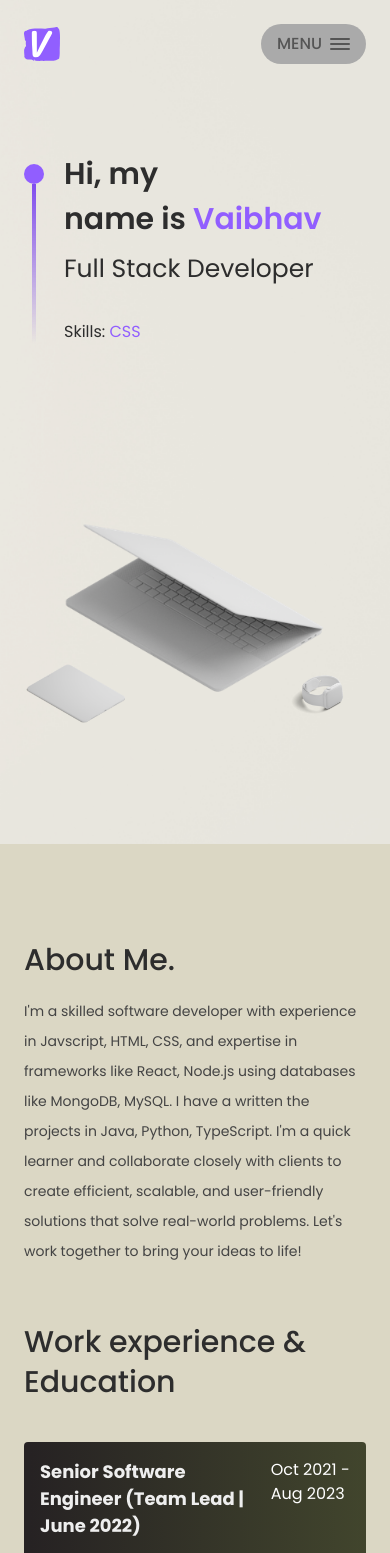
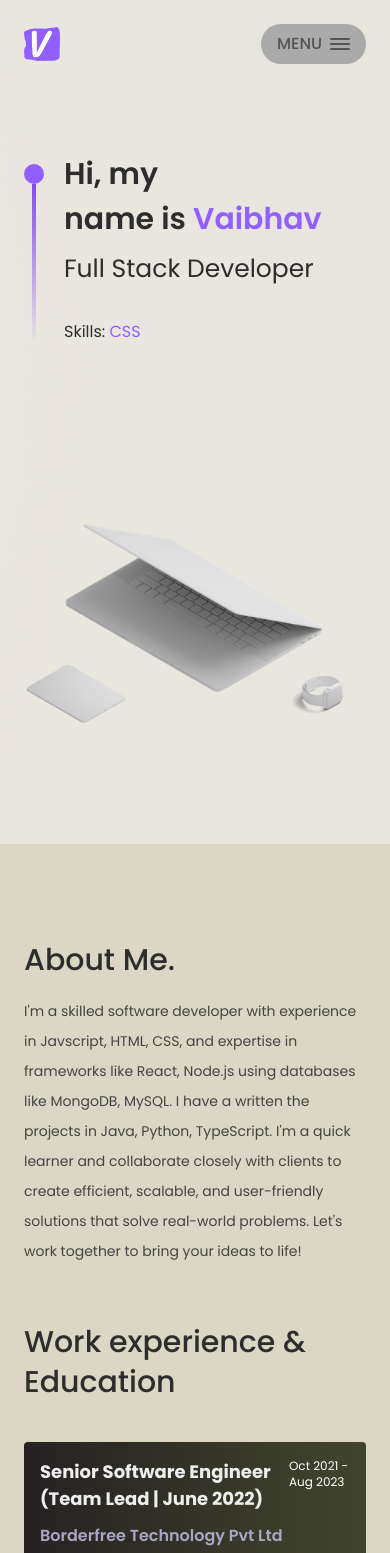
Before and after one commit to vy-github/portfolio, a React (Vite) app: page / in a window 390 px wide. Shown: the top 1553 px of the page. Built offline with nearby package versions, Linux system fonts and the light colour scheme.

Commit message:
fix: navbar background, section motion effect and project heading overlap issues

```diff
--- a/src/components/About.jsx
+++ b/src/components/About.jsx
@@ -38,7 +38,7 @@ const ServiceCard = ({ index, title, icon }) => (
 const About = () => {
   return (
     <>
-      <motion.div variants={textVariant()}>
+      <motion.div variants={textVariant()} className="aboutsection-head">
         {/* <p className={styles.sectionSubText}>Introduction</p> */}
         <h2 className={styles.sectionHeadText}>About Me.</h2>
       </motion.div>
--- a/src/components/HomePage.jsx
+++ b/src/components/HomePage.jsx
@@ -1,7 +1,7 @@
 import React from "react";
 import { TypeAnimation } from "react-type-animation";
 import { motion } from "framer-motion";
-import { slideIn } from "../utils/motion";
+import { slideIn, textVariant } from "../utils/motion";
 import { skills } from "../constants";
 import { SectionWrapper } from "../hoc";
 import { styles } from "../styles";
@@ -17,7 +17,7 @@ const HomePage = () => {
         className={`fixed inset-y-auto inset-0 top-[30%] w-full sm:pl-16 flex flex-row items-start gap-5 mx-auto ${styles.paddingX}`}
       > */}
       <motion.div
-      variants={slideIn("left", "tween", 0.2, 1)}
+        variants={textVariant()}
         className={`fixed left-0 md:top-[30%] top-36 w-full sm:pl-16 flex flex-row items-start gap-5 mx-auto ${styles.paddingX} z-10`}
       >
         <div className="hidden xss:flex flex-col justify-center items-center mt-5">
@@ -53,12 +53,24 @@ const HomePage = () => {
       </motion.div>
 
       <motion.div
-        variants={slideIn("right", "spring", 0.5, 1)}
+        variants={slideIn("right", "spring", 0.5, 1.5)}
         className={`md:hidden block fixed top-[47%] left-0 right-0 min-w-[400px] w-full h-full`}
       >
-        <img src={macbook} alt="not found" className="absolute w-[400px] right-0 top-[-38px]" />
-        <img src={watch} alt="not found" className="absolute w-[68px] right-[45px] top-[258px]"/>
-        <img src={ipad} alt="not found" className="absolute w-[150px] right-[247px] top-[200px]" />
+        <img
+          src={macbook}
+          alt="not found"
+          className="absolute w-[400px] right-0 top-[-38px]"
+        />
+        <img
+          src={watch}
+          alt="not found"
+          className="absolute w-[68px] right-[45px] top-[258px]"
+        />
+        <img
+          src={ipad}
+          alt="not found"
+          className="absolute w-[150px] right-[247px] top-[200px]"
+        />
       </motion.div>
     </section>
   );
--- a/src/components/Navbar.jsx
+++ b/src/components/Navbar.jsx
@@ -12,8 +12,9 @@ const Navbar = () => {
 
   useEffect(() => {
     const handleScroll = () => {
-      const scrollTop = window.scrollY;
-      if (scrollTop > 780) {
+      // const scrollTop = window.scrollY;
+      const element = document.querySelector(".aboutsection-head");
+      if (element.getBoundingClientRect().top < 110) {
         setScrolled(true);
       } else {
         setScrolled(false);
--- a/src/components/VerticalTimelineCard.jsx
+++ b/src/components/VerticalTimelineCard.jsx
@@ -7,15 +7,32 @@ import { styles } from "../styles";
 const VerticalTimelineCard = ({ experience }) => {
   return (
     <>
-      <div className="relative flex justify-between z-10">
+      <div className="relative flex justify-between gap-3 z-10">
         <h3 className={styles.cardHeadText}>{experience.title}</h3>
         {experience.date && (
           <span
-            className="vertical-timeline-element-date"
+            className="vertical-timeline-element-date md:text-base text-xs"
             style={{ padding: 0 }}
           >
             {experience.date}
           </span>
+        )}
+
+        {experience?.source_code_link && (
+          <div className="relative inset-0 flex justify-end card-img_hover z-0">
+            <div
+              onClick={() =>
+                window.open(experience?.source_code_link, "_blank")
+              }
+              className="black-gradient w-10 h-10 rounded-full flex justify-center items-center cursor-pointer"
+            >
+              <img
+                src={github}
+                alt="source code"
+                className="w-1/2 h-1/2 object-contain"
+              />
+            </div>
+          </div>
         )}
       </div>
       {experience.company_name && (
@@ -35,21 +52,6 @@ const VerticalTimelineCard = ({ experience }) => {
         ))}
       </ul>
 
-      {experience?.source_code_link && (
-        <div className="absolute inset-0 flex justify-end m-3 card-img_hover z-0">
-          <div
-            onClick={() => window.open(experience?.source_code_link, "_blank")}
-            className="black-gradient w-10 h-10 rounded-full flex justify-center items-center cursor-pointer"
-          >
-            <img
-              src={github}
-              alt="source code"
-              className="w-1/2 h-1/2 object-contain"
-            />
-          </div>
-        </div>
-      )}
-
       {experience?.tags && (
         <div className="flex flex-wrap gap-2 m-[23px] ml-6 md:m-0 md:ml-[23px]">
           {experience.tags.map((tag) => (
--- a/src/hoc/SectionWrapper.jsx
+++ b/src/hoc/SectionWrapper.jsx
@@ -10,7 +10,7 @@ const StarWrapper = (Component, idName) =>
         variants={staggerContainer()}
         initial='hidden'
         whileInView='show'
-        viewport={{ once: true, amount: 0.25 }}
+        viewport={{ once: true, amount: 0.10 }}
         className={`${styles.padding} max-w-7xl mx-auto relative z-0`}
       >
         <span className='hash-span' id={idName}>
```
